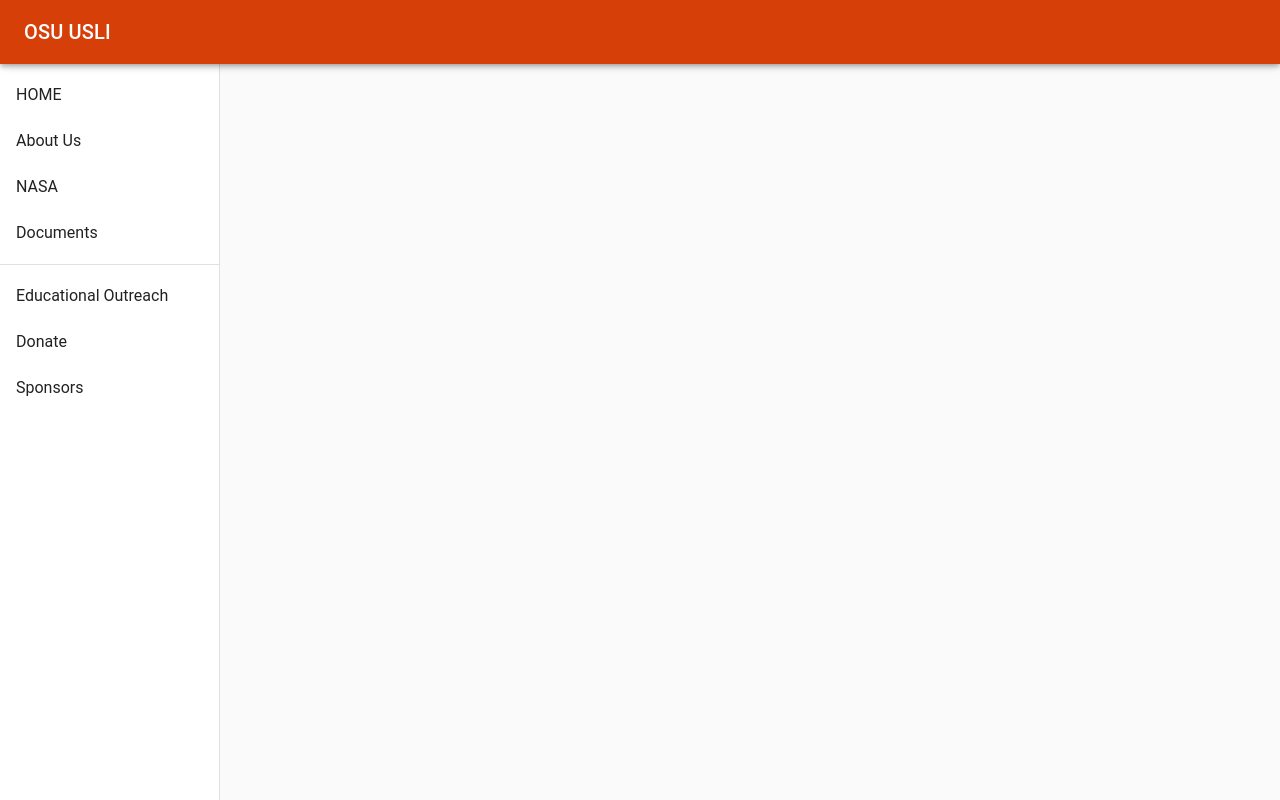
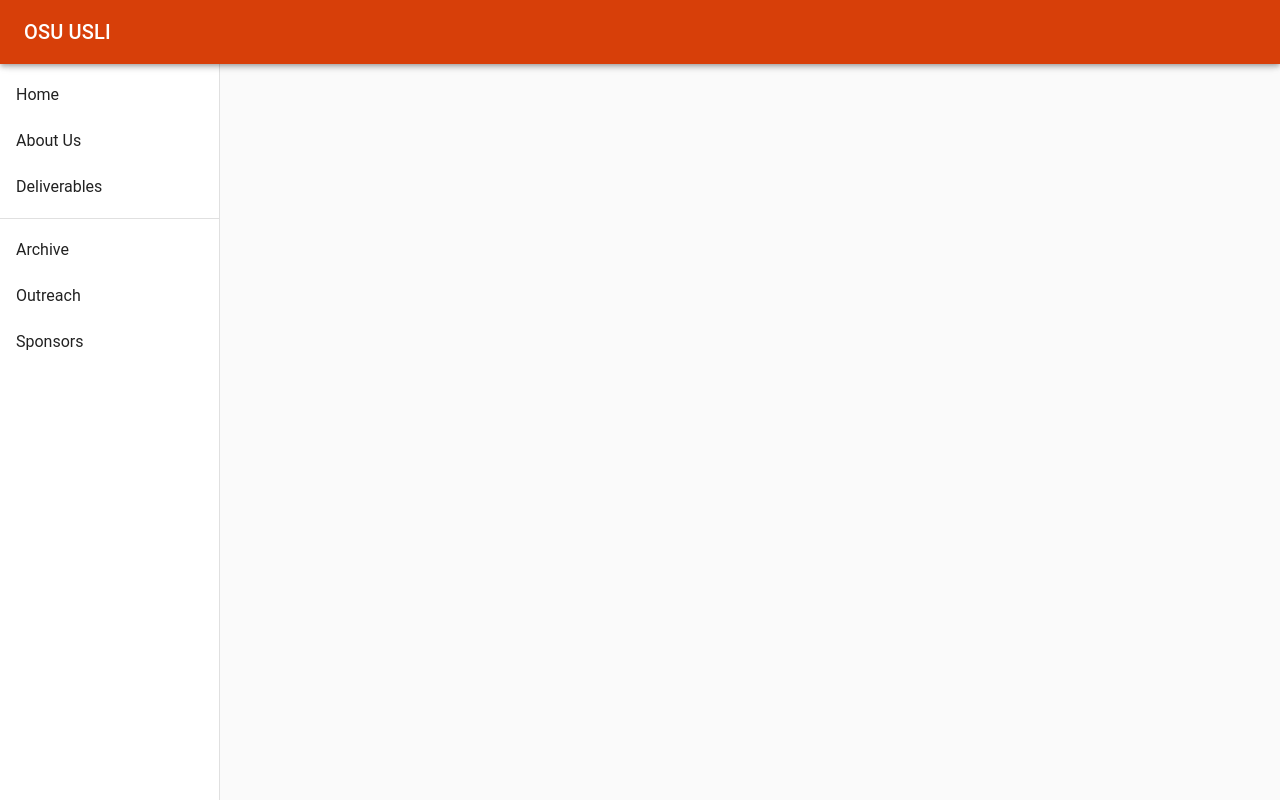
Before and after one commit to OSU-USLI-19/USLI-Website-2019, a React (Create React App) app: page / in a window 1280 px wide. Built offline with nearby package versions, Linux system fonts and the light colour scheme.

Commit message:
Navbar changes

```diff
--- a/src/components/NavBar.js
+++ b/src/components/NavBar.js
@@ -57,7 +57,7 @@ function NavBar(props) {
 			>
 				<div className={classes.toolbar} />
 				<List>
-					{['HOME', 'About Us', 'NASA', 'Documents'].map((text, index) => (
+					{['Home', 'About Us', 'Deliverables'].map((text, index) => (
 						<ListItem button key={text}>
 							{/*<ListItemIcon>{index % 2 === 0 ? <InboxIcon /> : <MailIcon />  }</ListItemIcon> */}
 
@@ -67,7 +67,7 @@ function NavBar(props) {
 				</List>
 				<Divider />
 				<List>
-					{['Educational Outreach', 'Donate', 'Sponsors'].map((text, index) => (
+					{['Archive', 'Outreach', 'Sponsors'].map((text, index) => (
 						<ListItem button key={text}>
 							{/*<ListItemIcon>{index % 2 === 0 ? <InboxIcon />: <MailIcon />}</ListItemIcon> */}
 							<ListItemText primary={text} />
```
